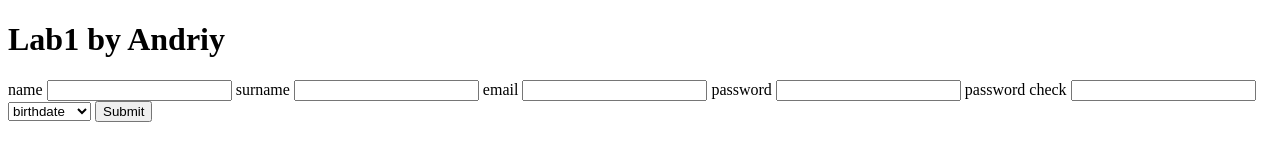
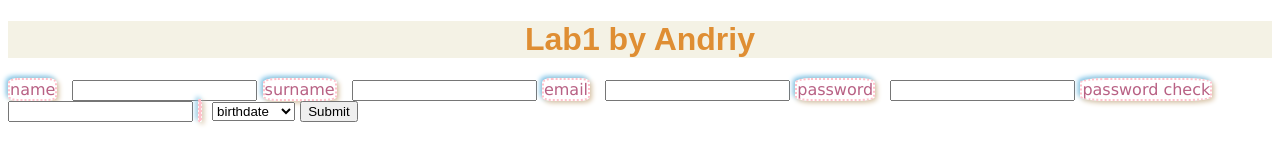
Before and after one commit to shwaliov13andriy/web_programing, a plain HTML site: page lab1.html in a window 1280 px wide. Drawn offline with Linux system fonts and the light colour scheme.

Commit message:
Update lab1.html

```diff
--- a/lab1.html
+++ b/lab1.html
@@ -1,6 +1,6 @@
 <!DOCTYPE html>
 <html>
-<link rel="stylesheet" href="style.css">
+<link rel="stylesheet" href="lab1.css">
   <body>
   <h1>Lab1 by Andriy</h1>
 <form action="https://webhook.site/ef838b26-fb31-4aee-b61e-ea0ac5a9b6f4" method="post">
```
